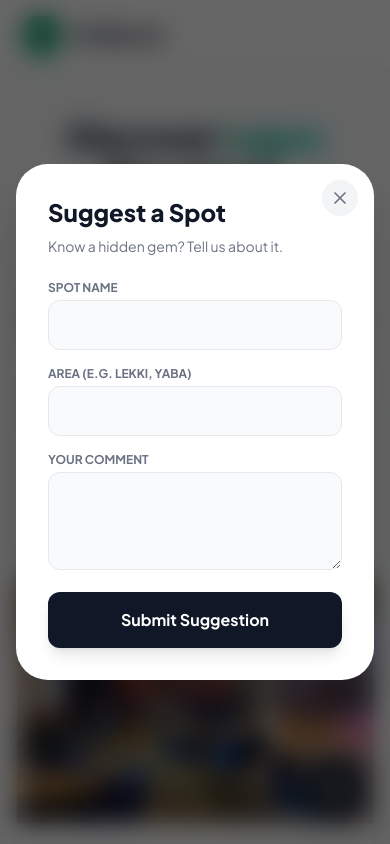
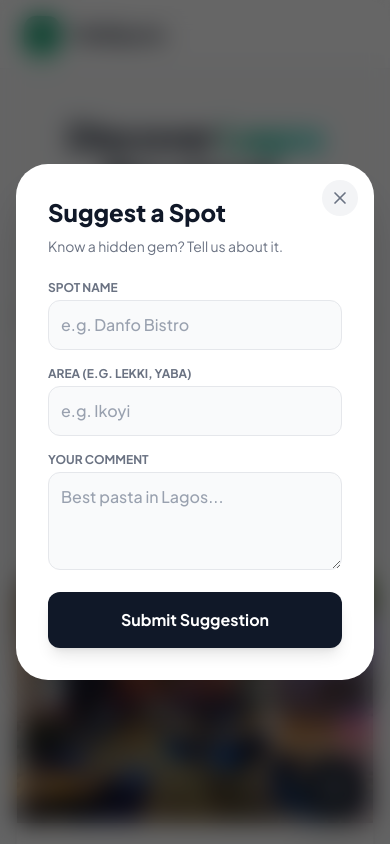
Before and after one commit to Phantom007-bit/lagos-budget, a Next.js app: page / in a window 390 px wide. Both pictures are taken after a click on the button "Suggest a Spot". Shown: the top 844 px of the page. Built offline with nearby package versions, Linux system fonts and the light colour scheme.

Commit message:
Refactor dynamic category list and improve text visibility on mobile. Updated input fields and dropdown to use text-gray-900 for better readability. Cleaned up comments for clarity.

```diff
--- a/app/page.tsx
+++ b/app/page.tsx
@@ -22,13 +22,10 @@ export default function Home() {
     vibe: "Any"
   });
 
-  // --- DYNAMIC CATEGORY LIST (Scans your data!) ---
+  // --- DYNAMIC CATEGORY LIST ---
   const uniqueCategories = useMemo(() => {
-    // 1. Get all categories safely
     const allCats = locations.map((loc: any) => loc.category || "General");
-    // 2. Remove duplicates
     const unique = Array.from(new Set(allCats));
-    // 3. Sort alphabetically and add "Any"
     return ["Any", ...unique.sort()];
   }, []);
 
@@ -74,7 +71,6 @@ export default function Home() {
         const priceCat = getPriceCategory(loc.price || "0");
         const matchesPrice = rouletteFilters.price === "Any" || priceCat === rouletteFilters.price;
 
-        // Vibe Match: Exact match from the dynamic list
         const matchesVibe = rouletteFilters.vibe === "Any" || loc.category === rouletteFilters.vibe;
 
         return matchesType && matchesPrice && matchesVibe;
@@ -166,7 +162,8 @@ export default function Home() {
             <input
               type="text"
               placeholder="Search spots, vibes, or areas..."
-              className="w-full pl-14 pr-4 py-4 bg-white border border-gray-200 rounded-2xl shadow-sm focus:outline-none focus:ring-4 focus:ring-emerald-500/10 focus:border-emerald-500 transition-all text-base font-medium placeholder:text-gray-400"
+              // 👇 I added "text-gray-900" here to fix invisible text on mobile
+              className="w-full pl-14 pr-4 py-4 bg-white text-gray-900 border border-gray-200 rounded-2xl shadow-sm focus:outline-none focus:ring-4 focus:ring-emerald-500/10 focus:border-emerald-500 transition-all text-base font-medium placeholder:text-gray-400"
               value={search}
               onChange={(e) => setSearch(e.target.value)}
             />
@@ -277,19 +274,22 @@ export default function Home() {
                 <h2 className="text-2xl font-black text-gray-900 mb-2">Suggest a Spot</h2>
                 <p className="text-gray-500 mb-6 text-sm">Know a hidden gem? Tell us about it.</p>
 
-                {/* FORM */}
+                {/* 👇 REPLACE 'YOUR_FORM_ID' WITH YOUR REAL FORMSPREE ID 👇 */}
                 <form action="https://formspree.io/f/mvzgekor" method="POST" className="space-y-4">
                     <div>
                         <label className="block text-xs font-bold uppercase text-gray-500 mb-1">Spot Name</label>
-                        <input name="name" type="text" required className="w-full p-3 bg-gray-50 rounded-xl border border-gray-200 focus:outline-none focus:border-emerald-500 font-medium" />
+                        {/* Added text-gray-900 to fix invisible text on mobile */}
+                        <input name="name" type="text" required className="w-full p-3 bg-gray-50 text-gray-900 rounded-xl border border-gray-200 focus:outline-none focus:border-emerald-500 font-medium placeholder:text-gray-400" placeholder="e.g. Danfo Bistro" />
                     </div>
                     <div>
                         <label className="block text-xs font-bold uppercase text-gray-500 mb-1">Area (e.g. Lekki, Yaba)</label>
-                        <input name="area" type="text" required className="w-full p-3 bg-gray-50 rounded-xl border border-gray-200 focus:outline-none focus:border-emerald-500 font-medium" />
+                        {/* Added text-gray-900 */}
+                        <input name="area" type="text" required className="w-full p-3 bg-gray-50 text-gray-900 rounded-xl border border-gray-200 focus:outline-none focus:border-emerald-500 font-medium placeholder:text-gray-400" placeholder="e.g. Ikoyi" />
                     </div>
                     <div>
                         <label className="block text-xs font-bold uppercase text-gray-500 mb-1">Your Comment</label>
-                        <textarea name="message" rows={3} className="w-full p-3 bg-gray-50 rounded-xl border border-gray-200 focus:outline-none focus:border-emerald-500 font-medium"></textarea>
+                        {/* Added text-gray-900 */}
+                        <textarea name="message" rows={3} className="w-full p-3 bg-gray-50 text-gray-900 rounded-xl border border-gray-200 focus:outline-none focus:border-emerald-500 font-medium placeholder:text-gray-400" placeholder="Best pasta in Lagos..."></textarea>
                     </div>
                     <button type="submit" className="w-full py-4 bg-gray-900 text-white font-bold rounded-xl shadow-lg hover:bg-emerald-600 transition-colors">
                         Submit Suggestion
@@ -339,7 +339,7 @@ export default function Home() {
                             </div>
                         </div>
 
-                        {/* Price Filter (NEW: With Ranges) */}
+                        {/* Price Filter */}
                         <div>
                             <label className="text-xs font-bold text-gray-400 uppercase tracking-wider mb-2 block">Budget</label>
                             <div className="grid grid-cols-2 gap-2">
@@ -365,7 +365,8 @@ export default function Home() {
                             <select
                                 value={rouletteFilters.vibe}
                                 onChange={(e) => setRouletteFilters({...rouletteFilters, vibe: e.target.value})}
-                                className="w-full p-3 bg-gray-50 border border-gray-200 rounded-xl font-bold text-gray-700 focus:outline-none focus:border-emerald-500 appearance-none"
+                                // Added text-gray-900 to fix invisible dropdown text on mobile
+                                className="w-full p-3 bg-gray-50 text-gray-900 border border-gray-200 rounded-xl font-bold focus:outline-none focus:border-emerald-500 appearance-none"
                             >
                                 {uniqueCategories.map(cat => (
                                     <option key={cat} value={cat}>
```
